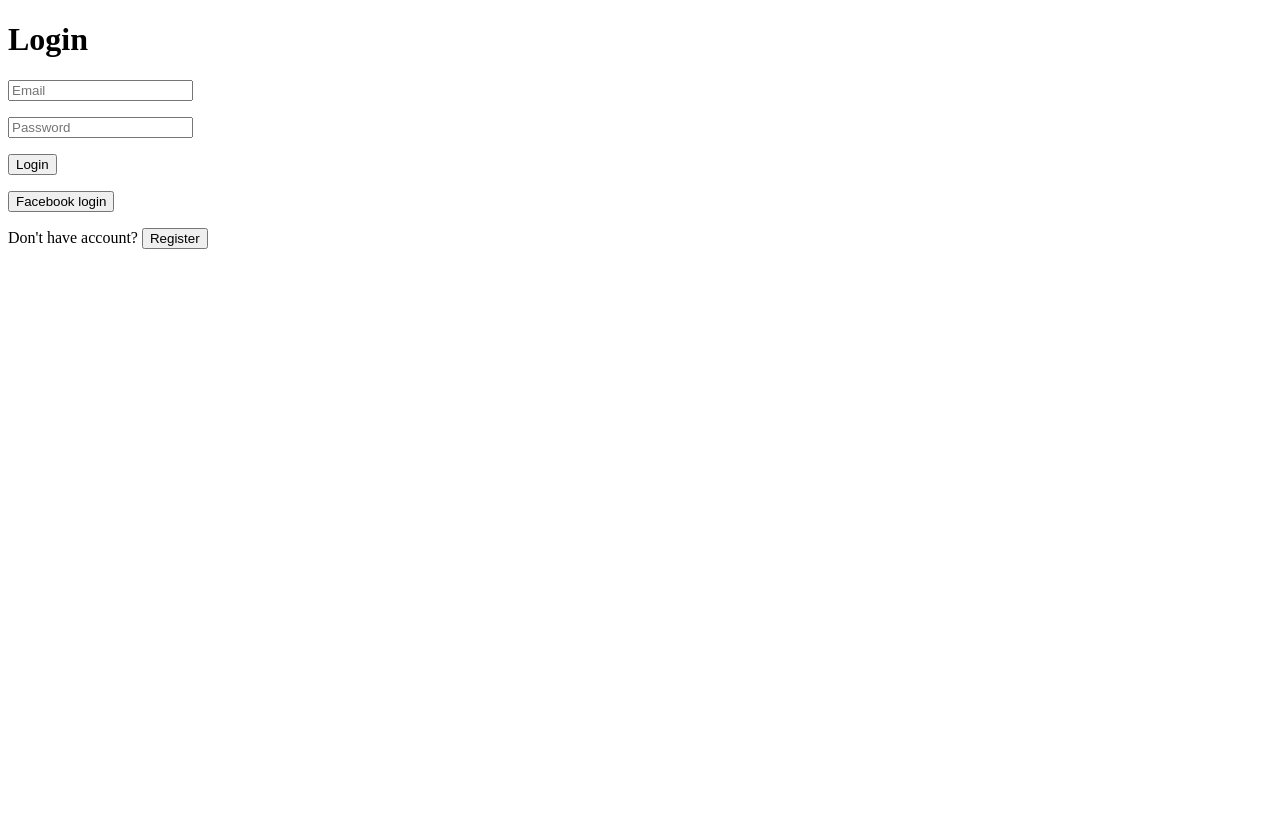
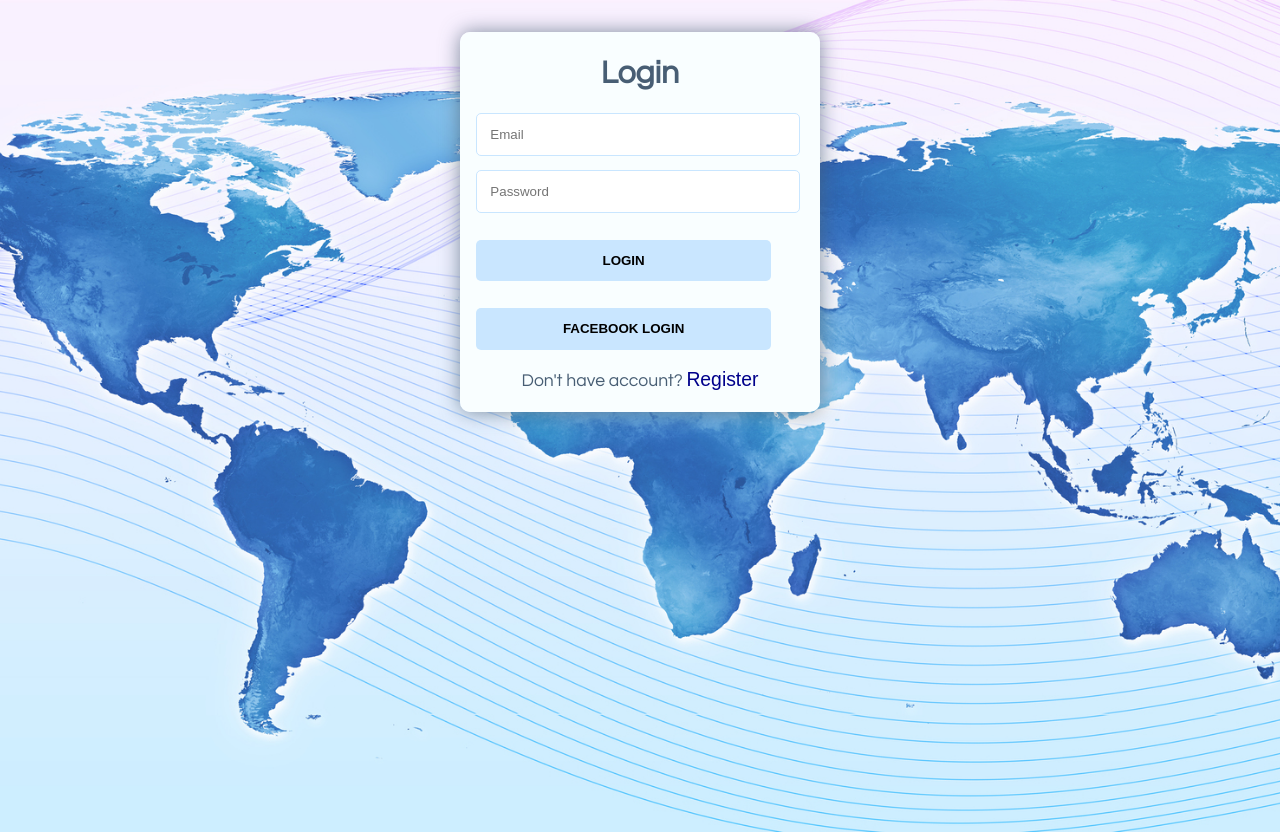
Before and after one commit to zobaczteam/zobaczMobile, a plain HTML site: page index.html in a window 1280 px wide. Before the commit the page ends 800 px from the top, so only its background shows below. Drawn offline with Linux system fonts and the light colour scheme.

Commit message:
Add styles to login page

```diff
--- a/index.html
+++ b/index.html
@@ -7,10 +7,10 @@
 
 		<meta http-equiv="X-UA-Compatible" content="ie=edge">
 
+		<link rel="stylesheet" href="style.css">
 		<title>Zobacz</title>
 	</head>
 	<body>
-
 
 		<div id="container" class="container">
 			<div class="wrapper">
--- a/main.js
+++ b/main.js
@@ -1,5 +1,4 @@
 loginVisible()
-
 
 function createContainer() {
 	var createBlockCont = document.createElement("div");
@@ -17,9 +16,6 @@ function createContainer() {
 	createBlockWrapper.appendChild(createBlockFormMain);
 
 }
-
-
-
 
 function checkEmail(wartosc, nazwaId) {
 	var wzor = /[a-z0-9\-\_\.]+\@{1}[a-z0-9]+\.{1}[a-z0-9]+/;
@@ -44,6 +40,7 @@ function checkPass(wartosc, nazwaId) {
 		return 1;
 	}
 }
+
 
 function destField(pFieldName, chFieldName) {
 	var pElem = document.getElementById(pFieldName);
--- a/style.css
+++ b/style.css
@@ -1,3 +1,15 @@
+:root {
+    --main-background-grid-element-color: #c5d5e4;
+    --main-border-color: #031322;
+    --main-btn-input-color: #e6eff8;
+    --main-background-body-color: #333;
+}
+
+* {
+    margin: 0;
+    padding: 0;
+}
+
 body {
     background-image: url(img/bg-map.jpg);
     height: 100vh;
@@ -8,3 +20,94 @@ body {
     font-family: 'Century Gothic';
     padding: 1em;
 }
+
+.container {
+    max-width: 360px;
+    margin-left: auto;
+    margin-right: auto;
+    padding: 1em;
+}
+
+
+.wrapper {
+    box-shadow: 0 0 20px 0 rgba(72, 94, 116, .7);
+    border-radius: 10px;
+}
+
+.wrapper > * {
+    padding: 1em;
+}
+
+.form-main {
+    background: #f9feff;
+    border-radius: 10px;
+}
+
+ /* FORM STYLE */
+
+.form-header {
+    text-align: center;
+    border-radius: 10px;
+}
+
+.form-main {
+    display: grid;
+    grid-column: 1fr;
+    grid-gap: 20px;
+    border-radius: 10px;
+}
+
+.form-main label {
+    display: block;
+}
+
+.form-main p {
+    margin: 0;
+}
+
+.form-main .btn, .form-main input {
+    width: 90%;
+    padding: 1em;
+	border-radius: 5px;
+    border: 1px solid #c9e6ff;
+	margin-top: 1em;
+}
+
+.form-main .btn{
+    background: #c9e6ff;
+    border: 0;
+	text-transform: uppercase;
+	font-weight: 900;
+    margin-top: 2em;
+}
+
+.form-main .btn:hover, .form-main .btn:focus {
+    background: #6491be;
+    cursor: pointer;
+    color: #fff;
+    transition: background-color 2s ease-out;
+}
+
+.form-main p .btn-footer{
+	font-weight: 500;
+    background: none;
+	color: #00008B;
+	border: none;
+	padding: 0;
+	cursor: pointer;
+	font-size: 1.1em;
+}
+
+.form-main .form-footer {
+    text-align: center;
+	margin-top: 1em;
+    font-size: 1.1em;
+}
+
+.hidden {
+    display: none;
+}
+
+.visible {
+    display: block;
+}
```
